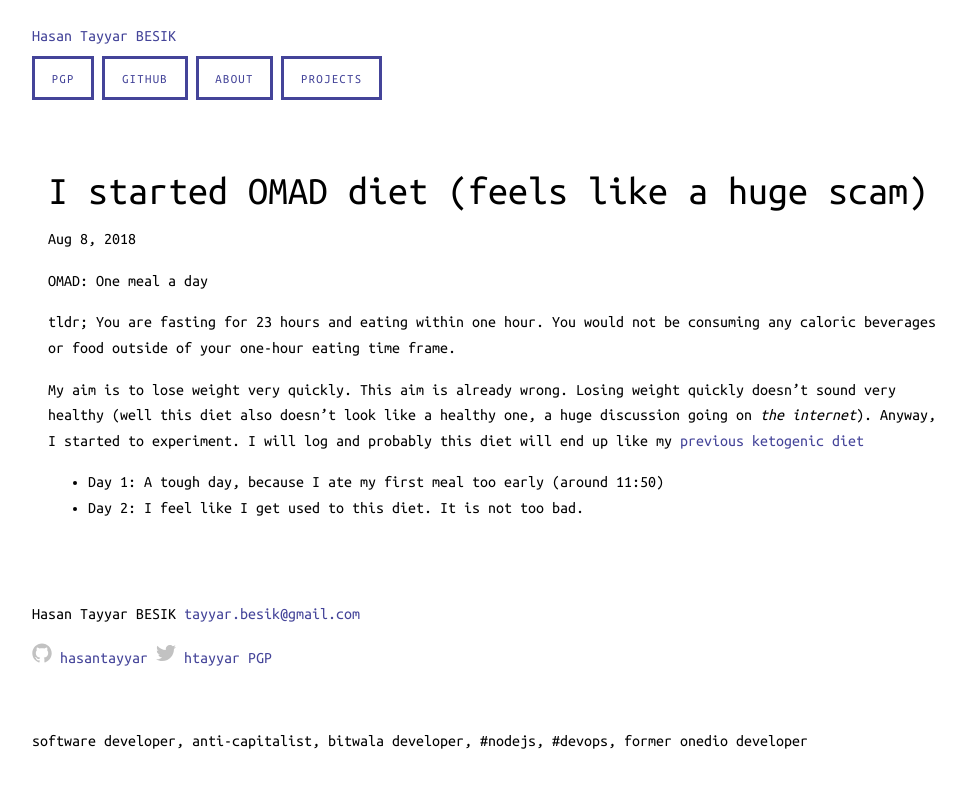
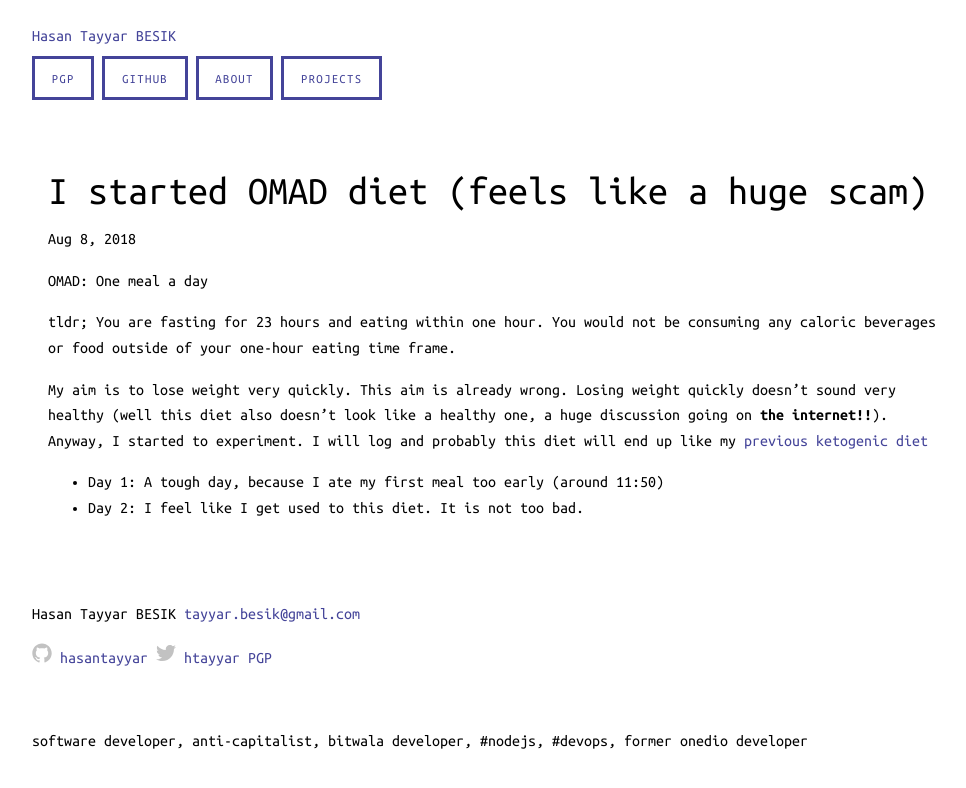
Before and after one commit to hasantayyar/hasantayyar.net, a Jekyll site: the page built from _posts/2018-08-08-omad.markdown, in a window 1280 px wide. Shown: the top 788 px of the page, without its empty margins (144-1110 px from the left). Built offline with Jekyll 4.4.1, drawn with Linux system fonts in a browser that asks for light colours; Markdown is read by kramdown in place of the engine named in the settings.

Commit message:
express the sarcasm

```diff
--- a/_posts/2018-08-08-omad.markdown
+++ b/_posts/2018-08-08-omad.markdown
@@ -10,7 +10,7 @@ OMAD: One meal a day
 tldr; You are fasting for 23 hours and eating within one hour.  You would not be consuming any caloric beverages or food outside of your one-hour eating time frame.
 
 
-My aim is to lose weight very quickly. This aim is already wrong. Losing weight quickly doesn't sound very healthy (well this diet also doesn't look like a healthy one, a huge discussion going on *the internet*). Anyway, I started to experiment. I will log and probably this diet will end up  like my [previous ketogenic diet](https://hasantayyar.net/personal/2016/11/17/diet/)
+My aim is to lose weight very quickly. This aim is already wrong. Losing weight quickly doesn't sound very healthy (well this diet also doesn't look like a healthy one, a huge discussion going on **the internet!!**). Anyway, I started to experiment. I will log and probably this diet will end up  like my [previous ketogenic diet](https://hasantayyar.net/personal/2016/11/17/diet/)
 
 
 - Day 1: A tough day, because I ate my first meal too early (around 11:50)
```
